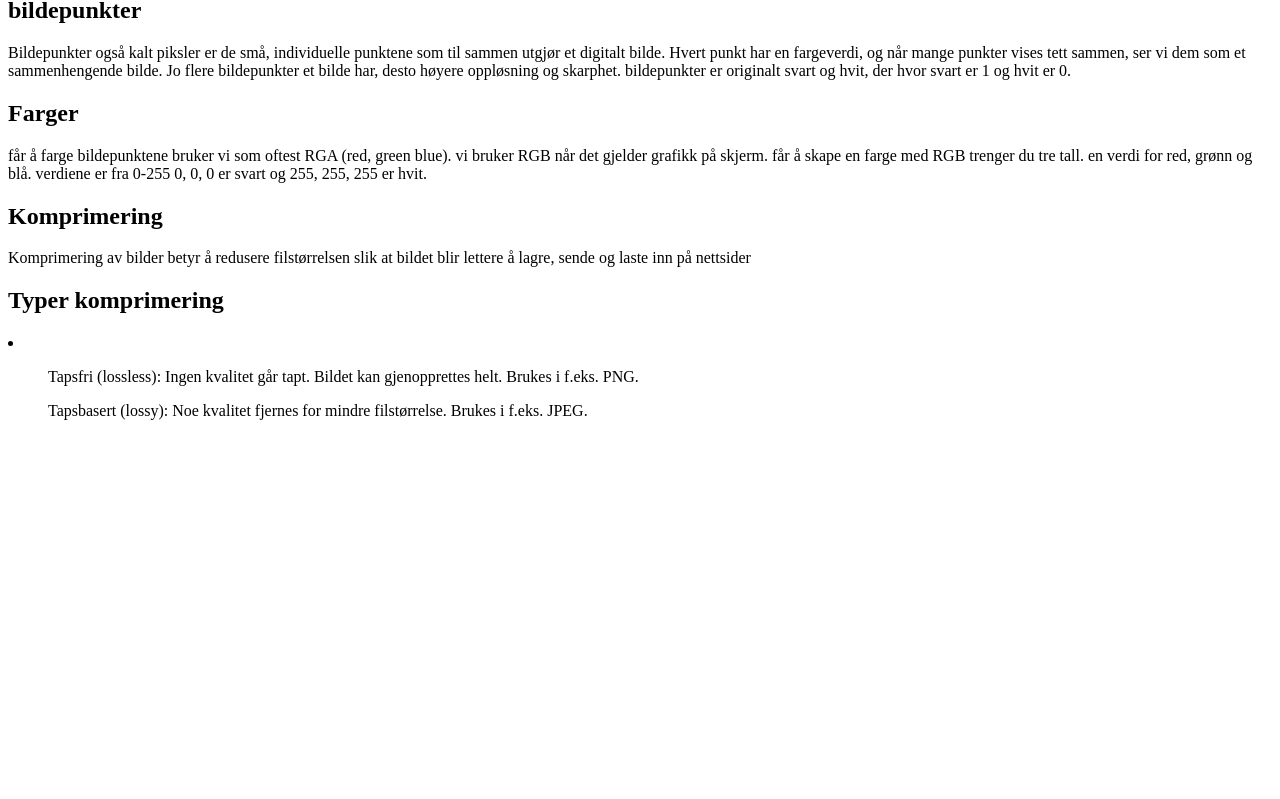
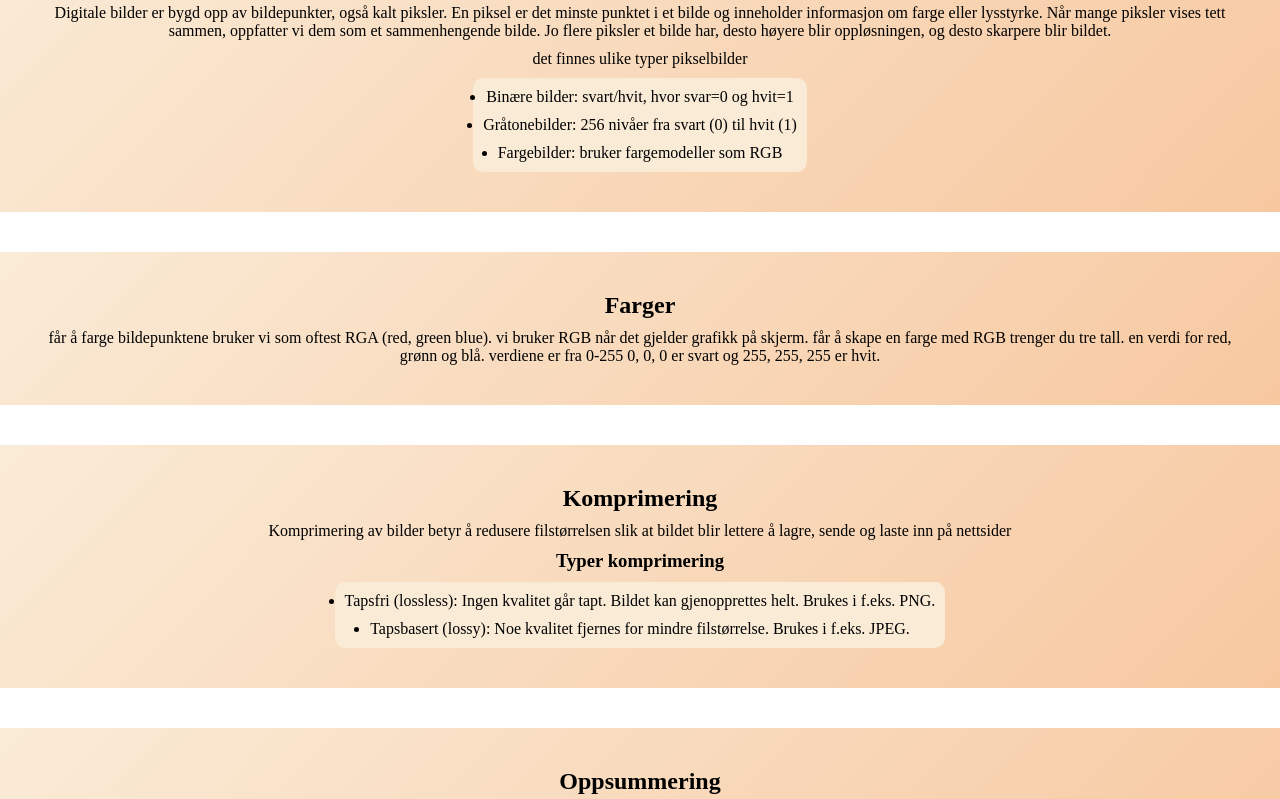
Before and after one commit to kabergem-wq/IT1-teori, a plain HTML site: page bilde-bildepunkt.html in a window 1280 px wide. Shown: the part 83-882 px from the top of the page. Before the commit the page ends 800 px from the top, so only its background shows below. Drawn offline with Linux system fonts and the light colour scheme.

Commit message:
ferdig bilde side, med styling i css

```diff
--- a/bilde-bildepunkt.html
+++ b/bilde-bildepunkt.html
@@ -5,31 +5,54 @@
     <meta charset="UTF-8">
     <meta name="viewport" content="width=device-width, initial-scale=1.0">
     <title>Document</title>
+    <link rel="stylesheet" href="style.css">
 </head>
 
 <body>
-    <h1>Bilder består av bildepunkter</h1>
-    <h2>bildepunkter</h2>
-    <p>Bildepunkter også kalt piksler er de små, individuelle punktene som til sammen utgjør et digitalt bilde. Hvert
-        punkt har en fargeverdi, og når mange punkter vises tett sammen, ser vi dem som et sammenhengende bilde. Jo
-        flere bildepunkter et bilde har, desto høyere oppløsning og skarphet. bildepunkter er originalt svart og hvit,
-        der hvor svart er 1 og hvit er 0. </p>
-    <p></p>
-
-
-    <h2>Farger</h2>
-    <p>får å farge bildepunktene bruker vi som oftest RGA (red, green blue). vi bruker RGB når det gjelder grafikk på
-        skjerm. får å skape en farge med RGB trenger du tre tall. en verdi for red, grønn og blå. verdiene er fra 0-255
-        0, 0, 0 er svart og 255, 255, 255 er hvit.</p>
-
-    <h2>Komprimering</h2>
-    <p>Komprimering av bilder betyr å redusere filstørrelsen slik at bildet blir lettere å lagre, sende og laste inn på
-        nettsider</p>
-    <h2>Typer komprimering</h2>
-    <li>
-        <ol>Tapsfri (lossless): Ingen kvalitet går tapt. Bildet kan gjenopprettes helt. Brukes i f.eks. PNG.</ol>
-        <ol>Tapsbasert (lossy): Noe kvalitet fjernes for mindre filstørrelse. Brukes i f.eks. JPEG.</ol>
-    </li>
+    <div class="container">
+        <div class="bilder">
+            <h1>Bilder og bildepunkter</h1>
+            <p>Digitale bilder er bygd opp av bildepunkter, også kalt piksler. En piksel er det minste punktet i et bilde og
+                inneholder informasjon om farge eller lysstyrke. Når mange piksler vises tett sammen, oppfatter vi dem som
+                et
+                sammenhengende bilde. Jo flere piksler et bilde har, desto høyere blir oppløsningen, og desto skarpere blir
+                bildet. </p>
+            <p>det finnes ulike typer pikselbilder</p>
+            <ul>
+                <li>Binære bilder: svart/hvit, hvor svar=0 og hvit=1</li>
+                <li>Gråtonebilder: 256 nivåer fra svart (0) til hvit (1)</li>
+                <li>Fargebilder: bruker fargemodeller som RGB</li>
+            </ul>
+        </div>
+        <div class="farger">
+            <h2>Farger</h2>
+            <p>får å farge bildepunktene bruker vi som oftest RGA (red, green blue). vi bruker RGB når det gjelder grafikk
+                på
+                skjerm. får å skape en farge med RGB trenger du tre tall. en verdi for red, grønn og blå. verdiene er fra
+                0-255
+                0, 0, 0 er svart og 255, 255, 255 er hvit.</p>
+        </div>
+        <div class="komprimering">
+            <h2>Komprimering</h2>
+            <p>Komprimering av bilder betyr å redusere filstørrelsen slik at bildet blir lettere å lagre, sende og laste inn
+                på
+                nettsider</p>
+            <h3>Typer komprimering</h3>
+            <ul>
+                <li>Tapsfri (lossless): Ingen kvalitet går tapt. Bildet kan gjenopprettes helt. Brukes i f.eks. PNG.</li>
+                <li>Tapsbasert (lossy): Noe kvalitet fjernes for mindre filstørrelse. Brukes i f.eks. JPEG.</li>
+            </ul>
+        </div>
+        <div class="oppsumering">
+            <h2>Oppsummering</h2>
+            <ul>
+                </li>Bilder er bygd av piksler, hver med en farge- eller lysverdi</li>
+                </li>RGB brukes for skjermer (0-255 per fargekanal)</li>
+                </li>Høyere oppløsning = flere piksler = skarpere bilde</li>
+                </li>Lossless komprimering bevarer alt, lossy fjerner noe informasjon for mindre filstørrelse</li>
+            </ul>
+        </div>
+    </div>
 
 
 
--- a/style.css
+++ b/style.css
@@ -26,3 +26,77 @@ img{
     width: 100%;
     display: block;
 }
+
+
+
+.bilder{
+    display: flex;
+    flex-direction: column;
+    justify-content: center;
+    align-items: center;
+    gap: 10px;
+    text-align: center;
+    background: linear-gradient(135deg, antiquewhite 0%, #f7c8a0 100%);
+}
+
+
+.farger{
+    display: flex;
+    flex-direction: column;
+    justify-content: center;
+    align-items: center;
+    gap: 10px;
+    text-align: center;
+    padding-top: 30px;
+    background: linear-gradient(135deg, antiquewhite 0%, #f7c8a0 100%);
+}
+
+.komprimering{
+
+     display: flex;
+    flex-direction: column;
+    justify-content: center;
+    align-items: center;
+    gap: 10px;
+
+    text-align: center;
+    padding-top: 30px;
+    background: linear-gradient(135deg, antiquewhite 0%, #f7c8a0 100%);
+}
+.oppsumering{
+     display: flex;
+    flex-direction: column;
+    justify-content: center;
+    align-items: center;
+    gap: 10px;
+    padding-top: 30px;
+    background: linear-gradient(135deg, antiquewhite 0%, #f7c8a0 100%);
+}
+
+ul{
+    display: flex;
+    flex-direction: column;
+    text-align: center;
+    gap: 10px;
+    justify-content: center;
+    align-items: center;
+
+    background-color: antiquewhite;
+    padding: 10px;
+    border-radius: 10px;
+    max-width: 60%;
+
+}
+
+.container{
+    display: flex;
+    flex-direction: column;
+    gap: 40px;
+
+
+}
+
+.container > *{
+    padding: 40px;
+
+}
```
